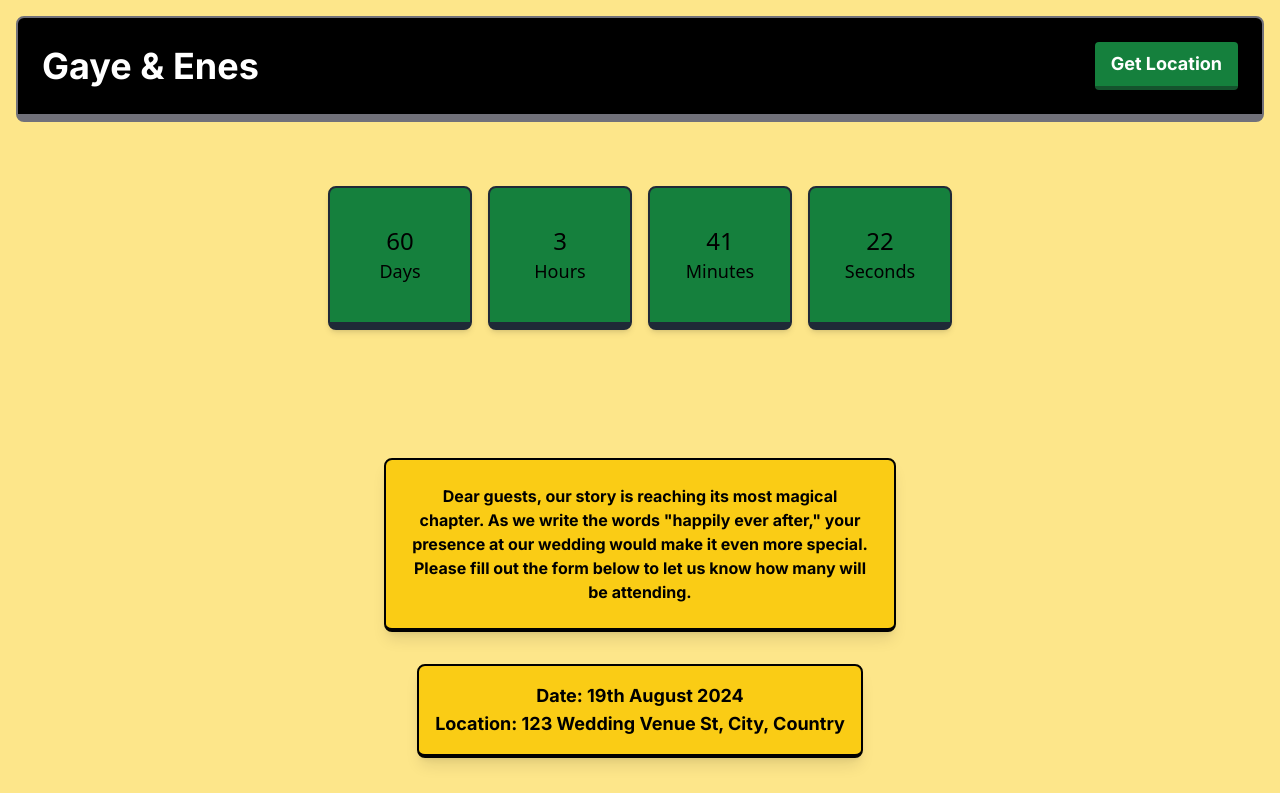
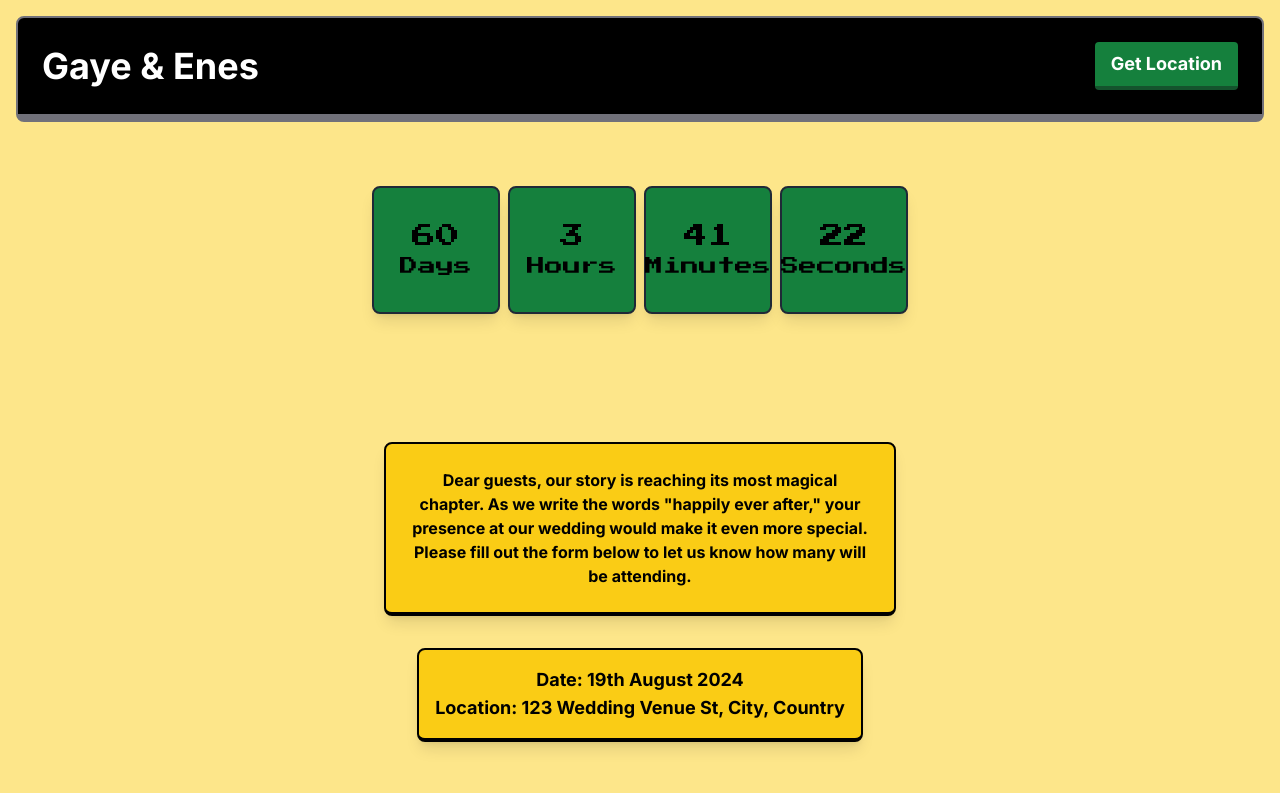
Before and after one commit to enesyesil/weddify, a Next.js app in the folder weddify/: page / in a window 1280 px wide. Shown: the top 793 px of the page. Built offline with nearby package versions, Linux system fonts and the light colour scheme.

Commit message:
update countdown

```diff
--- a/weddify/src/components/CountdownTimer.tsx
+++ b/weddify/src/components/CountdownTimer.tsx
@@ -46,18 +46,18 @@ const CountdownTimer: React.FC<CountdownTimerProps> = ({ targetDate }) => {
   });
 
   return (
-    <div className="text-center mb-8 font-sans">
+    <div className="text-center mb-8 font-minecraft">
       {Object.keys(timeLeft).length === 0 ? (
-        <span className="text-black">Time's up!</span>
+        <span className="text-black">Time&apos;s up!</span>
       ) : (
-        <div className="flex flex-wrap justify-center gap-4">
+        <div className="flex flex-wrap justify-center gap-2">
           {Object.entries(timeLeft).map(([unit, value]) => (
             <div
               key={unit}
-              className="flex flex-col items-center border-b-8 justify-center text-black bg-green-700 border-2 border-gray-800 shadow-lg p-4 rounded-lg shadow-md w-24 h-24 sm:w-28 sm:h-28 md:w-32 md:h-32 lg:w-36 lg:h-36"
+              className="flex flex-col items-center justify-center text-black bg-green-700 border-2 border-gray-800 shadow-lg p-2 rounded-lg w-20 h-20 sm:w-24 sm:h-24 md:w-28 md:h-28 lg:w-32 lg:h-32"
             >
               <span className="text-md sm:text-lg md:text-xl lg:text-2xl">{value as number}</span>
-              <span className="text-sm sm:text-base md:text-md lg:text-lg">
+              <span className="text-xs sm:text-sm md:text-base lg:text-lg">
                 {unit.charAt(0).toUpperCase() + unit.slice(1)}
               </span>
             </div>
```
